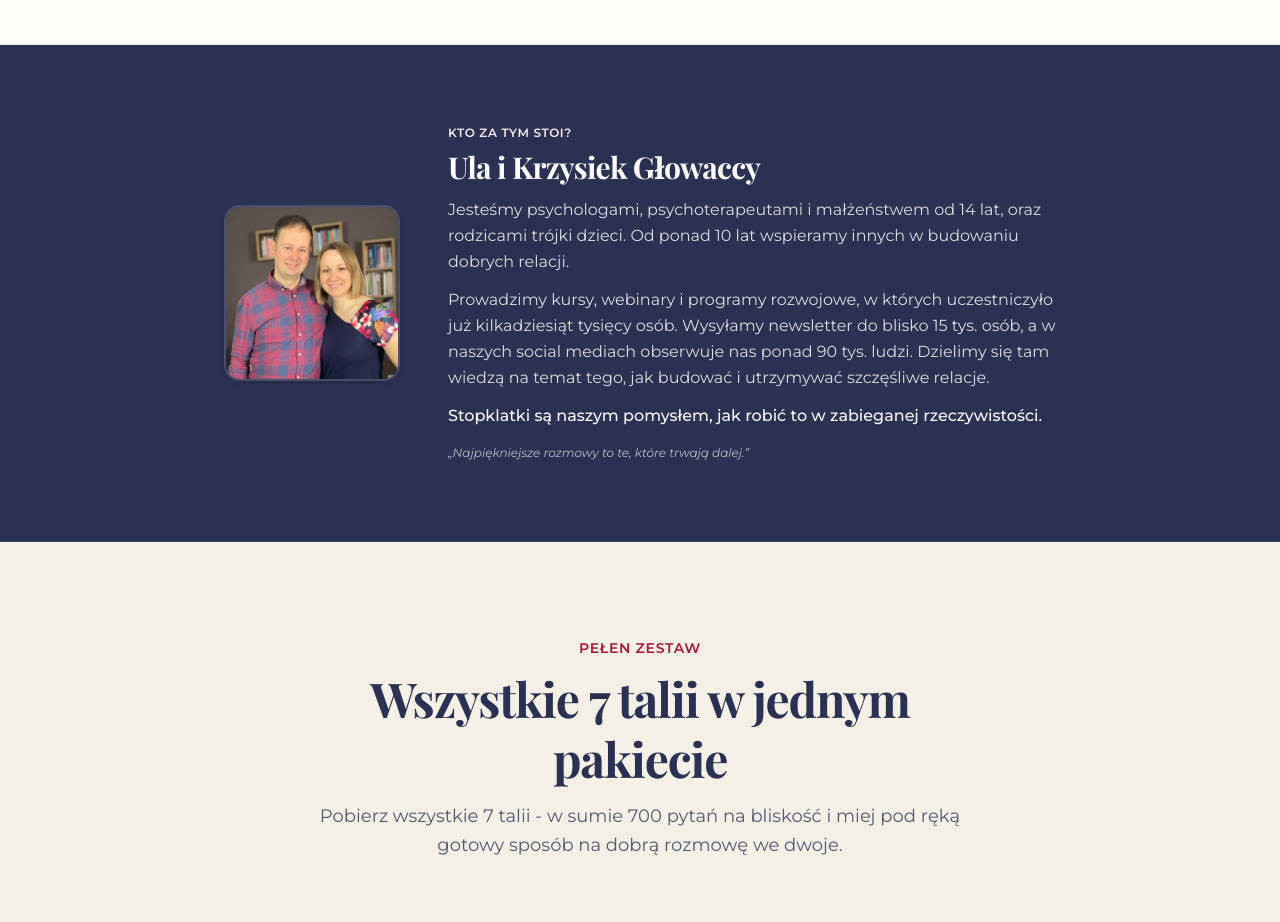
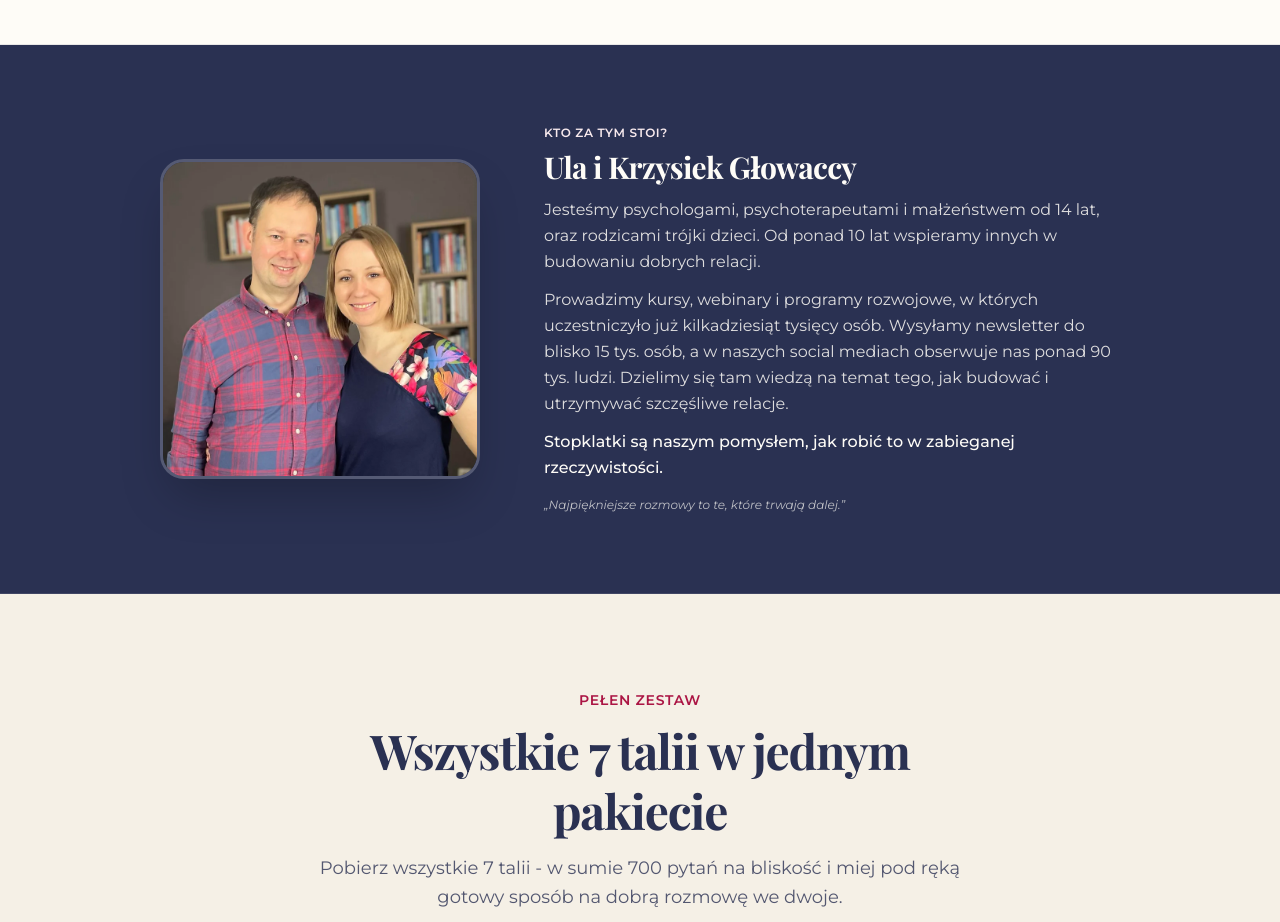
Before and after one commit to achiorr/100-pytan-na-bliskosc, a Next.js app: page / in a window 1280 px wide. Shown: the part 2920-3842 px from the top of the page. Built offline with nearby package versions, Linux system fonts and the light colour scheme; no server answers; a web font is replaced by a local one.

Commit message:
design: powieksz zdjecie autorow w sekcji KTO ZA TYM STOI

```diff
--- a/components/AboutAuthors.tsx
+++ b/components/AboutAuthors.tsx
@@ -1,19 +1,19 @@
 export default function AboutAuthors() {
   return (
     <section className="bg-granat text-krem py-14 sm:py-20 border-b border-krem/10">
-      <div className="mx-auto max-w-4xl px-4 sm:px-6 lg:px-8">
-        <div className="flex flex-col sm:flex-row items-center gap-8 sm:gap-12">
-          {/* Zdjęcie autorów */}
-          <div className="shrink-0">
+      <div className="mx-auto max-w-5xl px-4 sm:px-6 lg:px-8">
+        <div className="flex flex-col md:flex-row items-center gap-8 md:gap-12 lg:gap-16">
+          {/* Zdjęcie autorów - powiększone */}
+          <div className="shrink-0 w-full sm:w-auto flex justify-center">
             <picture>
               <source srcSet="/images/about-ula-krzysiek.webp" type="image/webp" />
               <img
                 src="/images/about-ula-krzysiek.jpg"
                 alt="Urszula i Krzysztof Głowaccy"
-                width={160}
-                height={160}
+                width={320}
+                height={320}
                 loading="lazy"
-                className="w-36 h-36 sm:w-44 sm:h-44 rounded-2xl object-cover shadow-md border-2 border-krem/15"
+                className="w-56 h-56 sm:w-72 sm:h-72 md:w-80 md:h-80 rounded-3xl object-cover shadow-2xl border-2 sm:border-[3px] border-krem/20"
               />
             </picture>
           </div>
```
